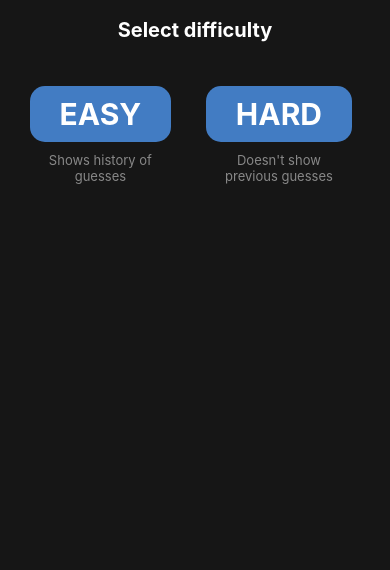
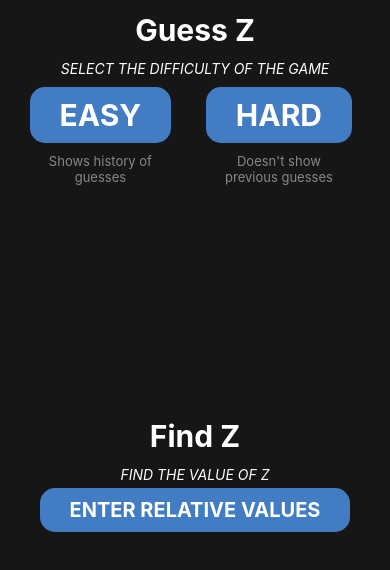
Before and after one commit to atk-sz/random-z, a React Native app: screen /Home in a window 390 px wide. Shown: the top 570 px of the page. Built offline with nearby package versions, Linux system fonts and the light colour scheme.

Commit message:
home screen ready

```diff
--- a/src/screens/Home.tsx
+++ b/src/screens/Home.tsx
@@ -16,8 +16,13 @@ const HomeScreen: React.FC<IHomeScreenProps> = (): React.JSX.Element => {
 
   return (
     <ScreenView>
-      <View style={styles.container}>
-        <Text style={styles.header}>Select difficulty</Text>
+      <View style={styles.homeContainer}>
+        <View style={styles.gameContainer}>
+          <View style={styles.gameHeaderContainer}>
+            <Text style={styles.headerTxt}>Guess Z</Text>
+            <Text style={styles.titleTxt}>
+              Select the difficulty of the game
+            </Text>
           </View>
           <View style={styles.btnsContainer}>
             <View style={styles.modeContainer}>
@@ -30,7 +35,20 @@ const HomeScreen: React.FC<IHomeScreenProps> = (): React.JSX.Element => {
               <TouchableOpacity style={styles.btn} onPress={onClick}>
                 <Text style={styles.btnText}>Hard</Text>
               </TouchableOpacity>
-          <Text style={styles.helperTxt}>Doesn't show previous guesses</Text>
+              <Text style={styles.helperTxt}>
+                Doesn't show previous guesses
+              </Text>
+            </View>
+          </View>
+        </View>
+        <View style={styles.calcContainer}>
+          <View style={styles.calcHeaderContainer}>
+            <Text style={styles.headerTxt}>Find Z</Text>
+            <Text style={styles.titleTxt}>Find the value of Z</Text>
+            <TouchableOpacity style={styles.btnZ} onPress={onClick}>
+              <Text style={styles.btnZText}>Enter relative values</Text>
+            </TouchableOpacity>
+          </View>
         </View>
       </View>
     </ScreenView>
@@ -38,17 +56,33 @@ const HomeScreen: React.FC<IHomeScreenProps> = (): React.JSX.Element => {
 };
 
 const styles = StyleSheet.create({
-  container: {
+  homeContainer: {
+    flex: 1,
+  },
+  gameContainer: {
+    height: '50%',
+  },
+  calcContainer: {
+    height: '50%',
+  },
+  gameHeaderContainer: {
     backgroundColor: theme.primary,
     padding: 16,
+    paddingBottom: 0,
   },
-  header: {
-    fontSize: 20,
+  headerTxt: {
+    fontSize: 30,
     fontWeight: 'bold',
     color: theme.text,
     marginBottom: 16,
     lineHeight: 28,
     textAlign: 'center',
+  },
+  titleTxt: {
+    color: theme.text,
+    textAlign: 'center',
+    textTransform: 'uppercase',
+    fontStyle: 'italic',
   },
   btnsContainer: {
     flexDirection: 'row',
@@ -78,6 +112,24 @@ const styles = StyleSheet.create({
     width: '70%',
     fontSize: 13,
   },
+  calcHeaderContainer: {
+    alignItems: 'center',
+  },
+  btnZ: {
+    backgroundColor: theme.secondary,
+    margin: 5,
+    paddingHorizontal: 20,
+    borderRadius: 15,
+    alignItems: 'center',
+    justifyContent: 'center',
+  },
+  btnZText: {
+    color: theme.text,
+    textTransform: 'uppercase',
+    fontSize: 20,
+    fontWeight: 'bold',
+    padding: 10,
+  },
 });
 
 export default HomeScreen;
```
Lines whose indentation alone changed are shown as unchanged.
